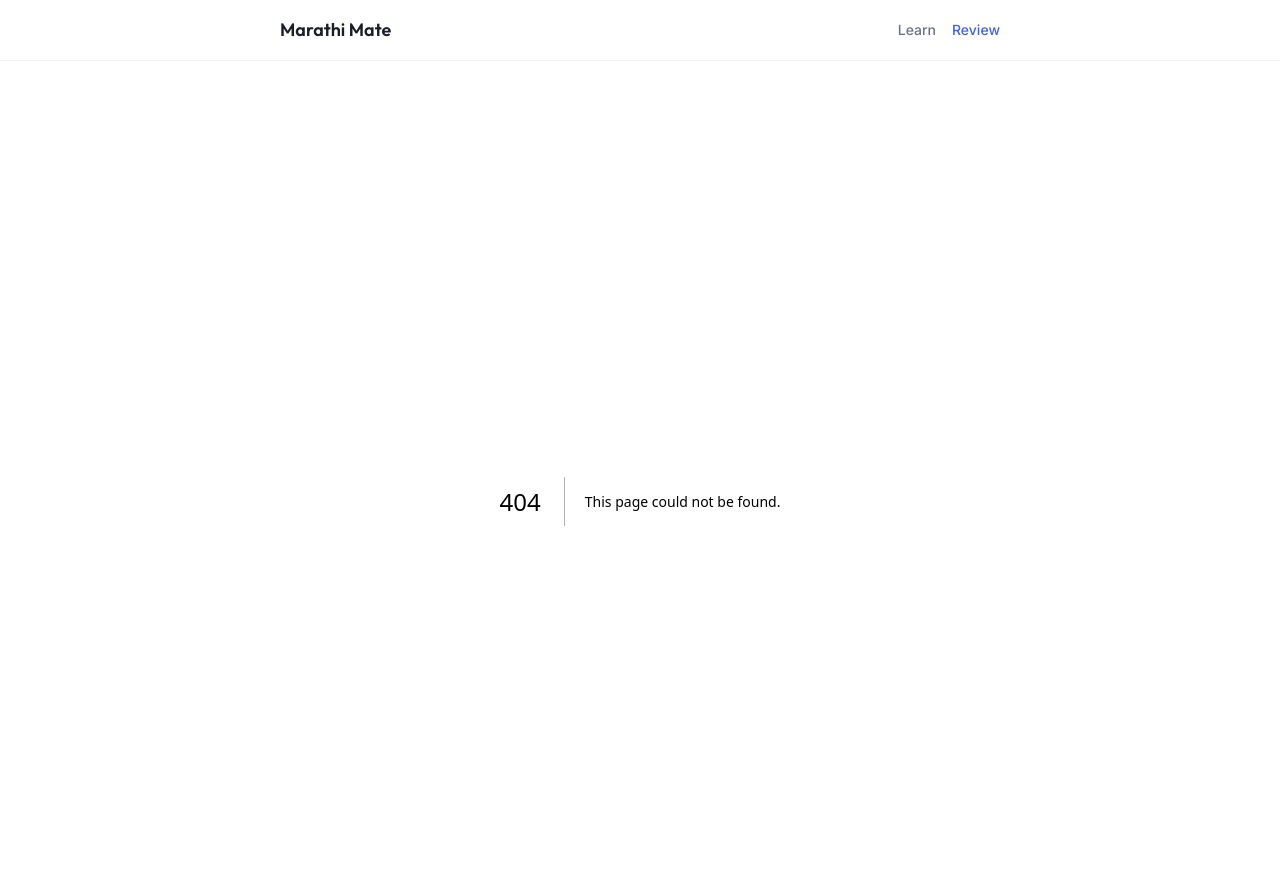
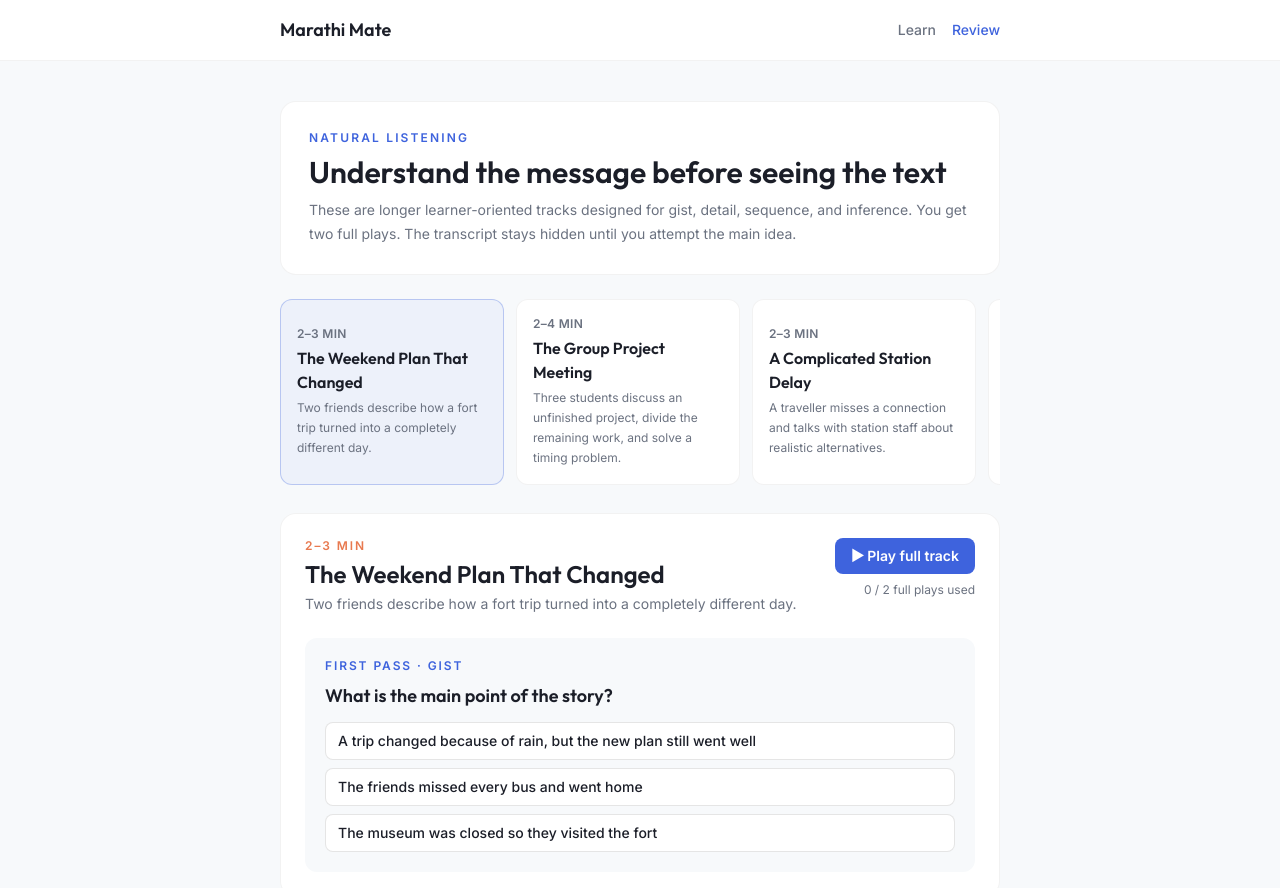
Before and after one commit to sushan5140/Raghay, a Next.js app: page /listening in a window 1280 px wide. Before the commit this address had no page. Shown: the top 888 px of the page. Built offline with nearby package versions, Linux system fonts and the light colour scheme.

Commit message:
Add natural listening route

```diff
--- /dev/null
+++ b/app/listening/page.tsx
@@ -0,0 +1,5 @@
+import NaturalListeningLab from "@/components/NaturalListeningLab";
+
+export default function ListeningPage() {
+  return <NaturalListeningLab />;
+}
```
